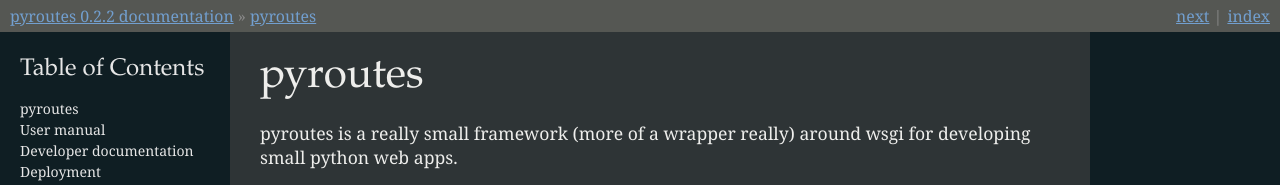
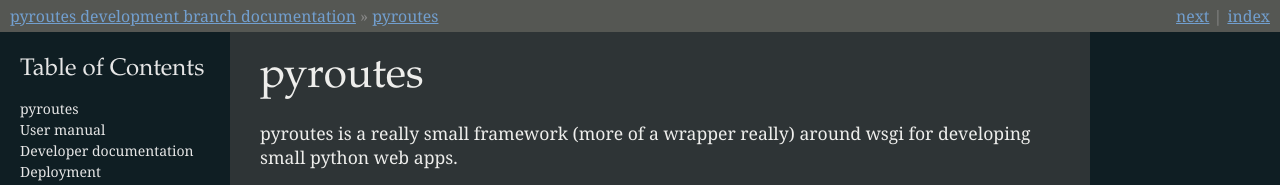
Before and after one commit to klette/pyroutes, a Sphinx documentation site: the page built from doc/index.rst, in a window 1280 px wide and 900 px high. Shown: the top 185 px of the window. Built offline with Sphinx 7.4.7, drawn with Linux system fonts in a browser that asks for light colours; some of the changed text lies outside the part shown.

Commit message:
Docs are for development branch when not released

```diff
--- a/doc/conf.py
+++ b/doc/conf.py
@@ -44,9 +44,9 @@ copyright = '2009, Kristian Klette'
 # other places throughout the built documents.
 #
 # The short X.Y version.
-version = '0.2.2'
+version = 'development branch'
 # The full version, including alpha/beta/rc tags.
-release = '0.2.2'
+release = 'development branch'
 
 # There are two options for replacing |today|: either, you set today to some
 # non-false value, then it is used:
```
